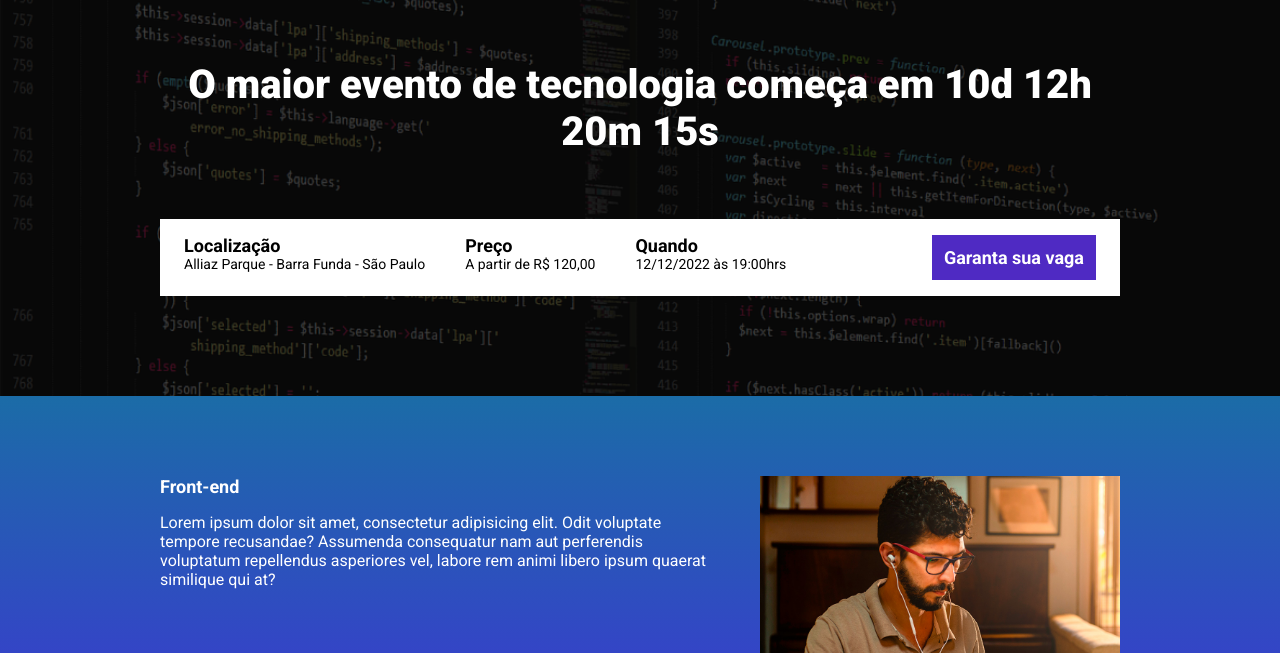
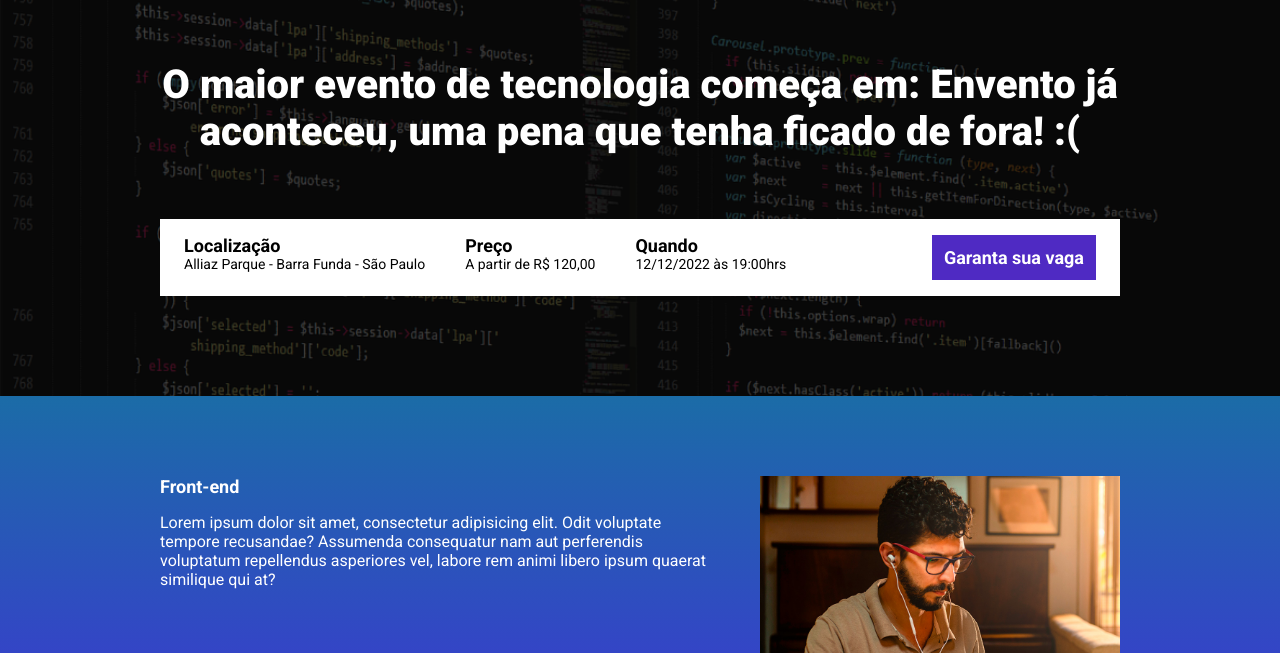
Before and after one commit to Wil-Fs/ebac_tech_talks, a website built with Parcel: page src/index.html in a window 1280 px wide. Shown: the part 147-800 px from the top of the page. Built offline with nearby package versions, Linux system fonts and the light colour scheme.

Commit message:
Project: Done

```diff
--- a/package.json
+++ b/package.json
@@ -2,9 +2,9 @@
   "name": "landingpage_evento_ficticio",
   "version": "1.0.0",
   "description": "",
-  "main": "index.js",
   "scripts": {
     "dev": "parcel src/index.html src/styles/main.scss src/scripts/main.js",
+    "build": "parcel build src/index.html",
     "test": "echo \"Error: no test specified\" && exit 1"
   },
   "keywords": [],
--- a/src/index.html
+++ b/src/index.html
@@ -19,7 +19,7 @@
         <div class="container">
             <img class="hero__logo" src="./images/ebac_logo.svg" alt="EBAC">
             <p class="hero__text">
-                O maior evento de tecnologia começa em 10d 12h 20m 15s
+                O maior evento de tecnologia começa em: <span id="contador"></span>
             </p>
             <div class="infos-bar">
                 <ul class="infos-bar__infos">
--- a/src/scripts/main.js
+++ b/src/scripts/main.js
@@ -1 +1,28 @@
 AOS.init();
+
+const dataEvento = new Date("Dec 12, 2022 19:00:00");
+const timeStampEvento = dataEvento.getTime();
+
+const contadorHoras = setInterval(() => {
+    const agora = new Date();
+    const timeStampAtual = agora.getTime();
+
+    const distanciaEvento = timeStampEvento - timeStampAtual;
+
+    const diasEmMs = 1000 * 60 * 60 * 24;
+    const horasEmMs = 1000 * 60 * 60;
+    const minutosEmMs = 1000 * 60;
+
+    const diasAteEvento = Math.floor(distanciaEvento / diasEmMs);
+    const horasAteEvento = Math.floor((distanciaEvento % diasEmMs) / horasEmMs);
+    const minutosAteEvento = Math.floor((distanciaEvento % horasEmMs) / minutosEmMs);
+    const segundosAteEvento = Math.floor((distanciaEvento % minutosEmMs) / 1000);
+
+    document.getElementById('contador').innerHTML = `${diasAteEvento} dias, ${horasAteEvento} Hrs, ${minutosAteEvento} Min, ${segundosAteEvento} Seg`;
+
+    if(distanciaEvento < 0) {
+        clearInterval(contadorHoras);
+        document.getElementById('contador').innerHTML = 'Envento já aconteceu, uma pena que tenha ficado de fora! :(';
+    }
+
+}, 1000);
```
